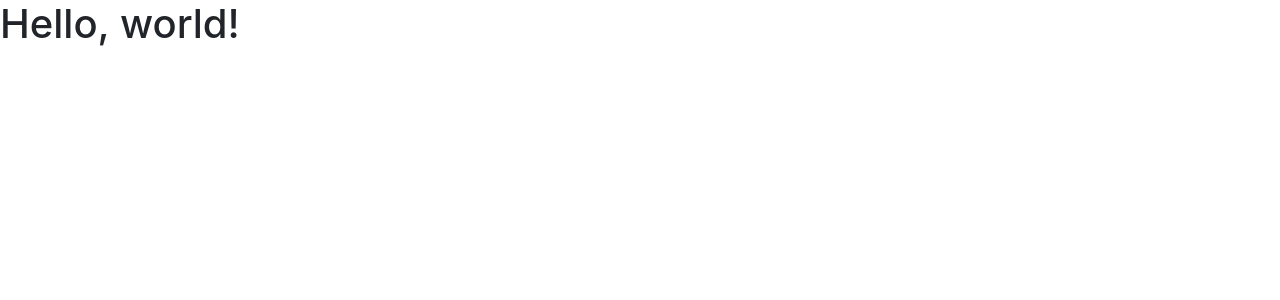
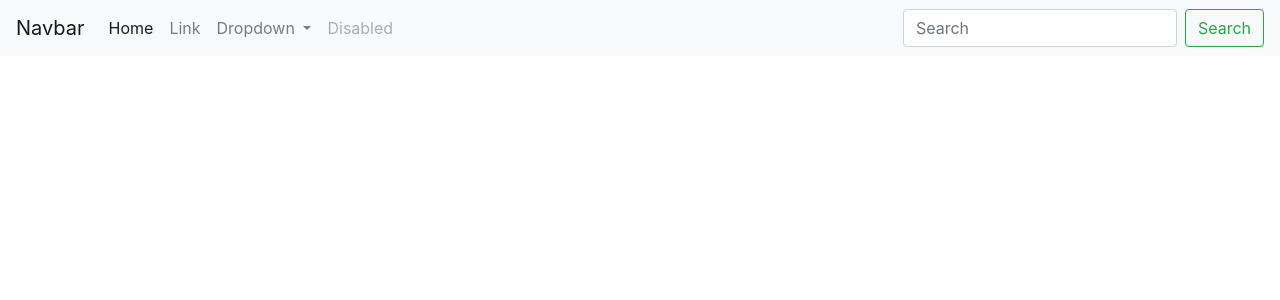
Before and after one commit to ianchen06/beehive-alt-client, a Flask app: page / in a window 1280 px wide. Shown: the top 300 px of the page. Run offline with Flask 2, Linux system fonts and the light colour scheme; parts of the project's set-up code (start-up, migrations or seed data) failed here and were passed over; some libraries are stand-ins or nearby versions.

Commit message:
update index

```diff
--- a/main.py
+++ b/main.py
@@ -1,6 +1,10 @@
+import json
+
 from flask import Flask, render_template
+
 app = Flask(__name__)
+db = json.load(open('./data.json'))
 
 @app.route("/")
 def hello():
-    return render_template('_base.html', title="HOME")
+    return render_template('index.html', title="HOME", products=db[:10])
--- a/templates/_base.html
+++ b/templates/_base.html
@@ -21,7 +21,9 @@ gtag('config', 'UA-136351488-1');
     <title>Hello, world!</title>
   </head>
   <body>
-    <h1>Hello, world!</h1>
+    {% include "nav.html" %}
+    {% block main %}
+    {% endblock %}
 
     <!-- Optional JavaScript -->
     <!-- jQuery first, then Popper.js, then Bootstrap JS -->
--- /dev/null
+++ b/templates/index.html
@@ -0,0 +1,8 @@
+{% extends "_base.html" %}
+{% block main %}
+<ul class="list-group">
+  {% for item in products %}
+  <li class="list-group-item">{{ item.title }}</li>
+  {% endfor %}
+</ul>
+{% endblock main %}
--- /dev/null
+++ b/templates/nav.html
@@ -0,0 +1,35 @@
+<nav class="navbar navbar-expand-lg navbar-light bg-light">
+  <a class="navbar-brand" href="#">Navbar</a>
+  <button class="navbar-toggler" type="button" data-toggle="collapse" data-target="#navbarSupportedContent" aria-controls="navbarSupportedContent" aria-expanded="false" aria-label="Toggle navigation">
+    <span class="navbar-toggler-icon"></span>
+  </button>
+
+  <div class="collapse navbar-collapse" id="navbarSupportedContent">
+    <ul class="navbar-nav mr-auto">
+      <li class="nav-item active">
+        <a class="nav-link" href="#">Home <span class="sr-only">(current)</span></a>
+      </li>
+      <li class="nav-item">
+        <a class="nav-link" href="#">Link</a>
+      </li>
+      <li class="nav-item dropdown">
+        <a class="nav-link dropdown-toggle" href="#" id="navbarDropdown" role="button" data-toggle="dropdown" aria-haspopup="true" aria-expanded="false">
+          Dropdown
+        </a>
+        <div class="dropdown-menu" aria-labelledby="navbarDropdown">
+          <a class="dropdown-item" href="#">Action</a>
+          <a class="dropdown-item" href="#">Another action</a>
+          <div class="dropdown-divider"></div>
+          <a class="dropdown-item" href="#">Something else here</a>
+        </div>
+      </li>
+      <li class="nav-item">
+        <a class="nav-link disabled" href="#">Disabled</a>
+      </li>
+    </ul>
+    <form class="form-inline my-2 my-lg-0">
+      <input class="form-control mr-sm-2" type="search" placeholder="Search" aria-label="Search">
+      <button class="btn btn-outline-success my-2 my-sm-0" type="submit">Search</button>
+    </form>
+  </div>
+</nav>
```
